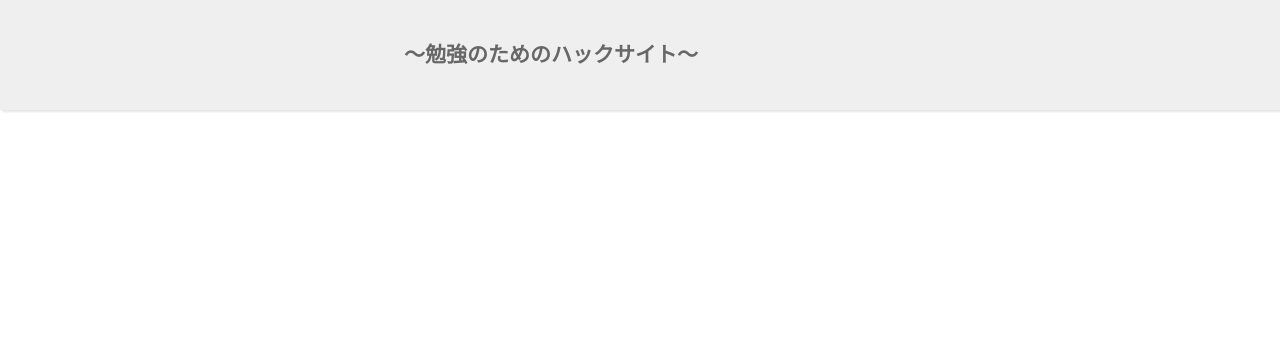
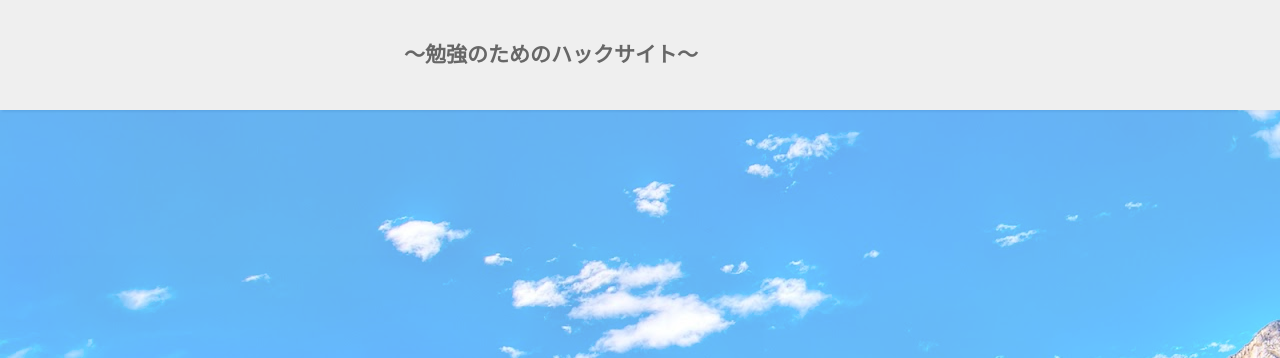
Before and after one commit to waku-waku/waku-waku.github.io, a plain HTML site: page index.html in a window 1280 px wide. Shown: the top 358 px of the page. Drawn offline with Linux system fonts and the light colour scheme.

Commit message:
fix style img

```diff
--- a/style.css
+++ b/style.css
@@ -62,7 +62,7 @@ body {
 .detail01 {
 	width: 100%;
 	height:760px;
-	background: url(file:///Users/wakuwaku/Document/front/sky.jpg) no-repeat;
+	background: url(sky.jpg) no-repeat;
 	background-position: left;
 	opacity: 0.6;
 }
```
Also changed, not shown: index.html (line endings or trailing spaces), sky.jpg (added).
